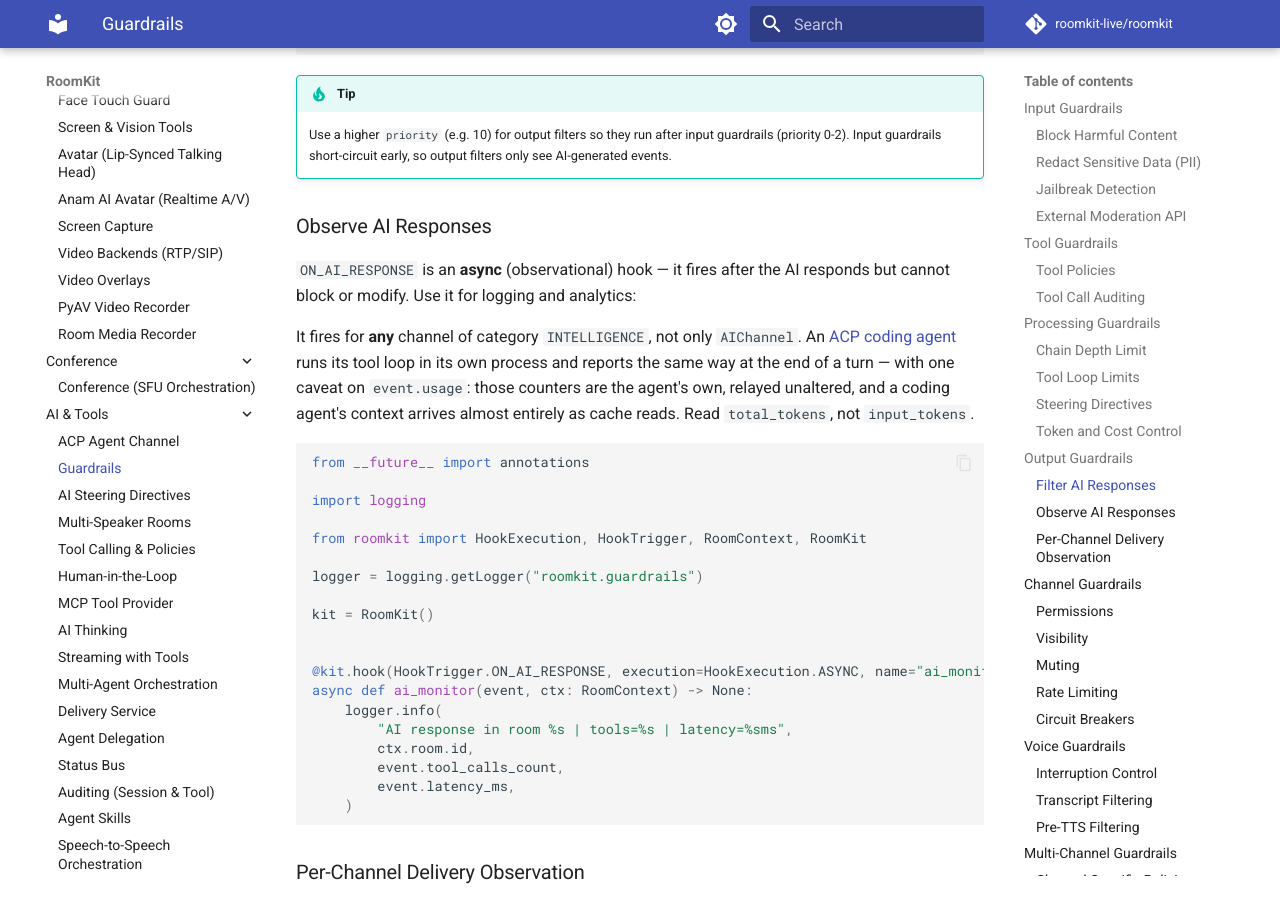
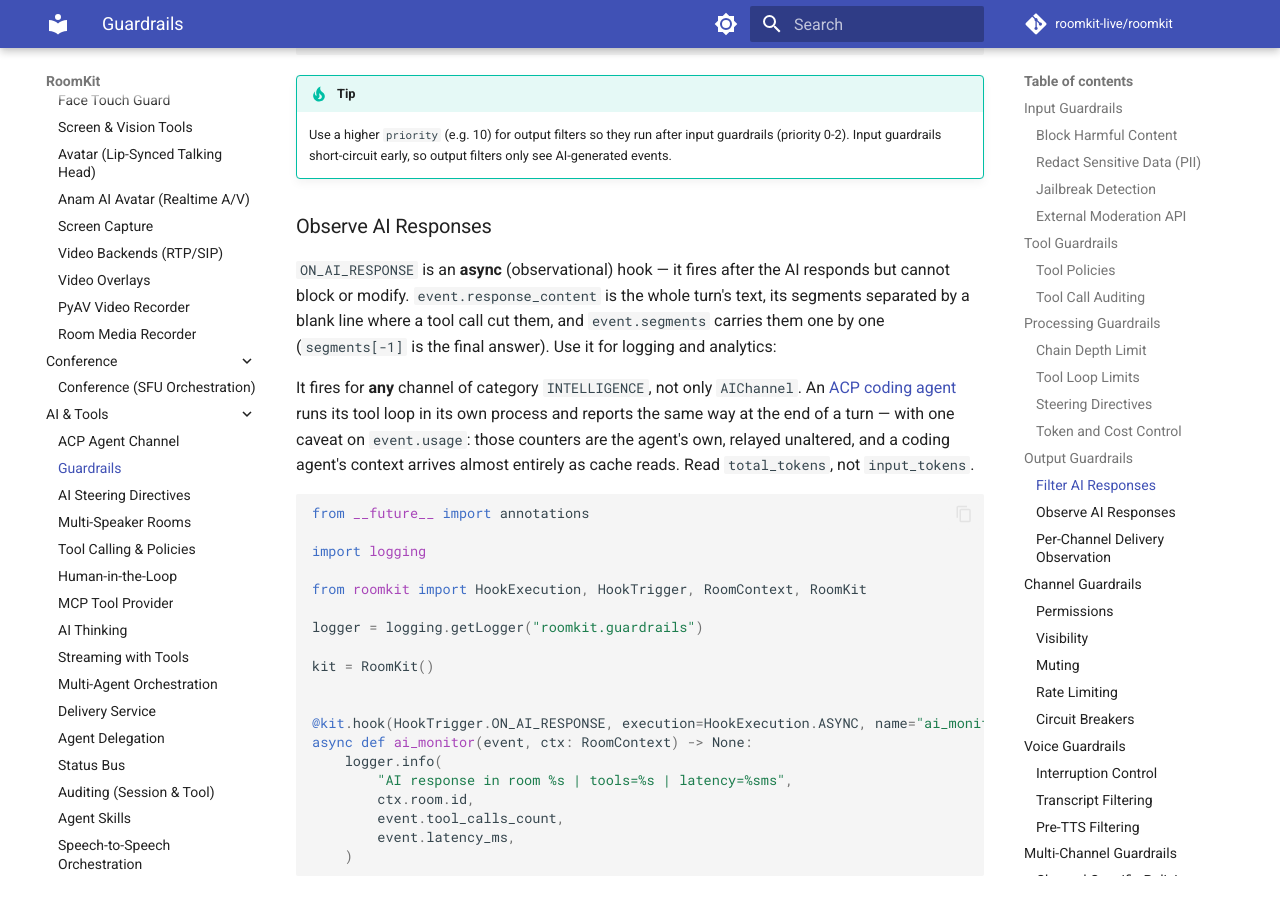
Before and after one commit to roomkit-live/roomkit-docs, an MkDocs documentation site: the page built from docs/guides/guardrails.md, in a window 1280 px wide and 900 px high, scrolled down 8110 px. Built offline with MkDocs 1.6.1 and Material for MkDocs 9.7.7, drawn with Linux system fonts in a browser that asks for light colours; comment, search, counter and statistics services are not loaded.

Commit message:
docs: the ON_AI_RESPONSE payload is a transcript with segments (RMK-147)

```diff
--- a/docs/guides/guardrails.md
+++ b/docs/guides/guardrails.md
@@ -371,7 +371,7 @@ async def output_filter(event: RoomEvent, ctx: RoomContext) -> HookResult:
 
 ### Observe AI Responses
 
-`ON_AI_RESPONSE` is an **async** (observational) hook — it fires after the AI responds but cannot block or modify. Use it for logging and analytics:
+`ON_AI_RESPONSE` is an **async** (observational) hook — it fires after the AI responds but cannot block or modify. `event.response_content` is the whole turn's text, its segments separated by a blank line where a tool call cut them, and `event.segments` carries them one by one (`segments[-1]` is the final answer). Use it for logging and analytics:
 
 It fires for **any** channel of category `INTELLIGENCE`, not only `AIChannel`. An [ACP coding agent](acp-channel.md) runs its tool loop in its own process and reports the same way at the end of a turn — with one caveat on `event.usage`: those counters are the agent's own, relayed unaltered, and a coding agent's context arrives almost entirely as cache reads. Read `total_tokens`, not `input_tokens`.
 
```
Also changed, not shown: docs/features.md (+1 -1 lines).
